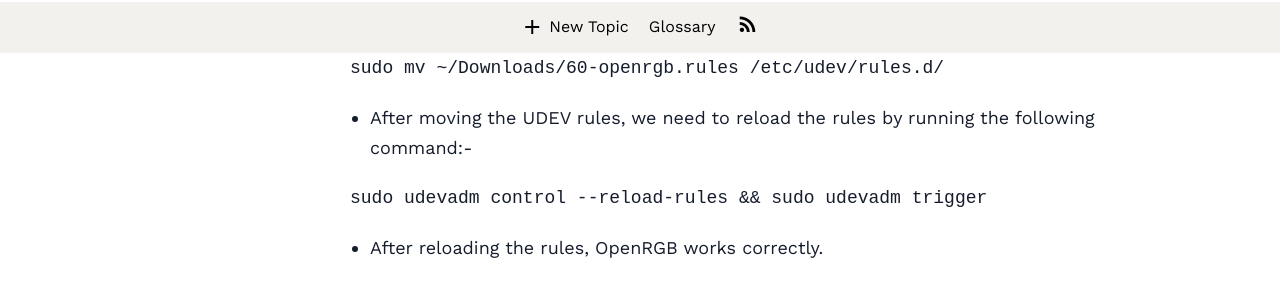
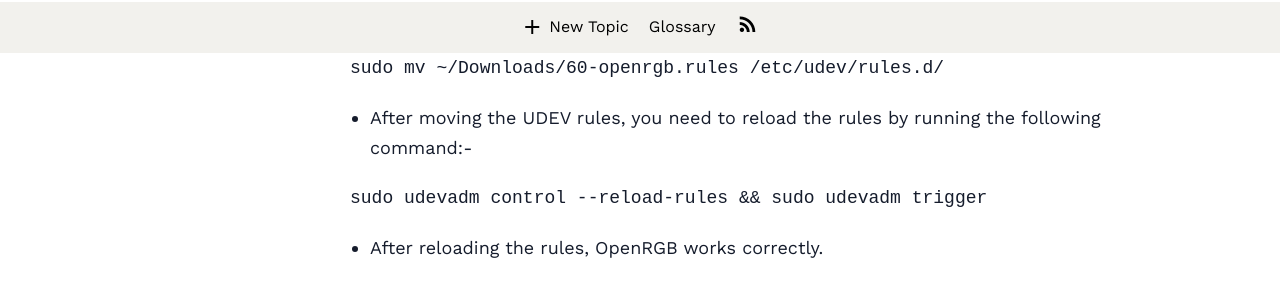
Before and after one commit to Vanilla-OS/handbook, a Jekyll site: the page built from _posts/2023-01-20-install-openrgb.md, in a window 1280 px wide. Shown: the part 847-1147 px from the top of the page. Built offline with Jekyll 4.4.1, drawn with Linux system fonts in a browser that asks for light colours; nearby versions of some CDN libraries; a style sheet for code colours, icons or effects is not loaded.

Commit message:
Update _posts/2023-01-20-install-openrgb.md
Co-authored-by: K.B.Dharun Krishna <kbdharunkrishna@gmail.com>

````diff
--- a/_posts/2023-01-20-install-openrgb.md
+++ b/_posts/2023-01-20-install-openrgb.md
@@ -36,7 +36,7 @@
 sudo mv ~/Downloads/60-openrgb.rules /etc/udev/rules.d/
 ```
 
-- After moving the UDEV rules, we need to reload the rules by running the following command:-
+- After moving the UDEV rules, you need to reload the rules by running the following command:-
 
 ```bash
 sudo udevadm control --reload-rules && sudo udevadm trigger
````
